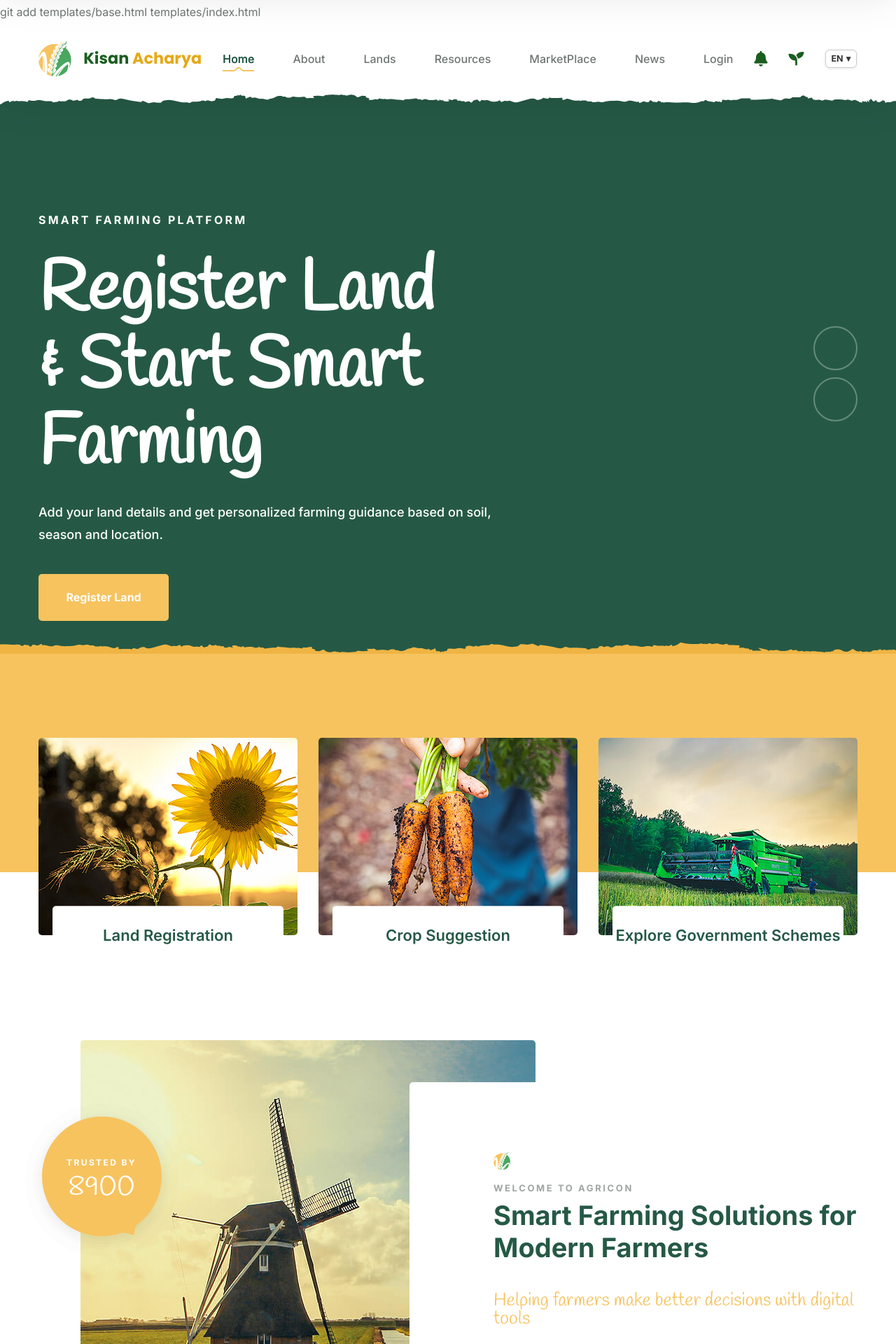
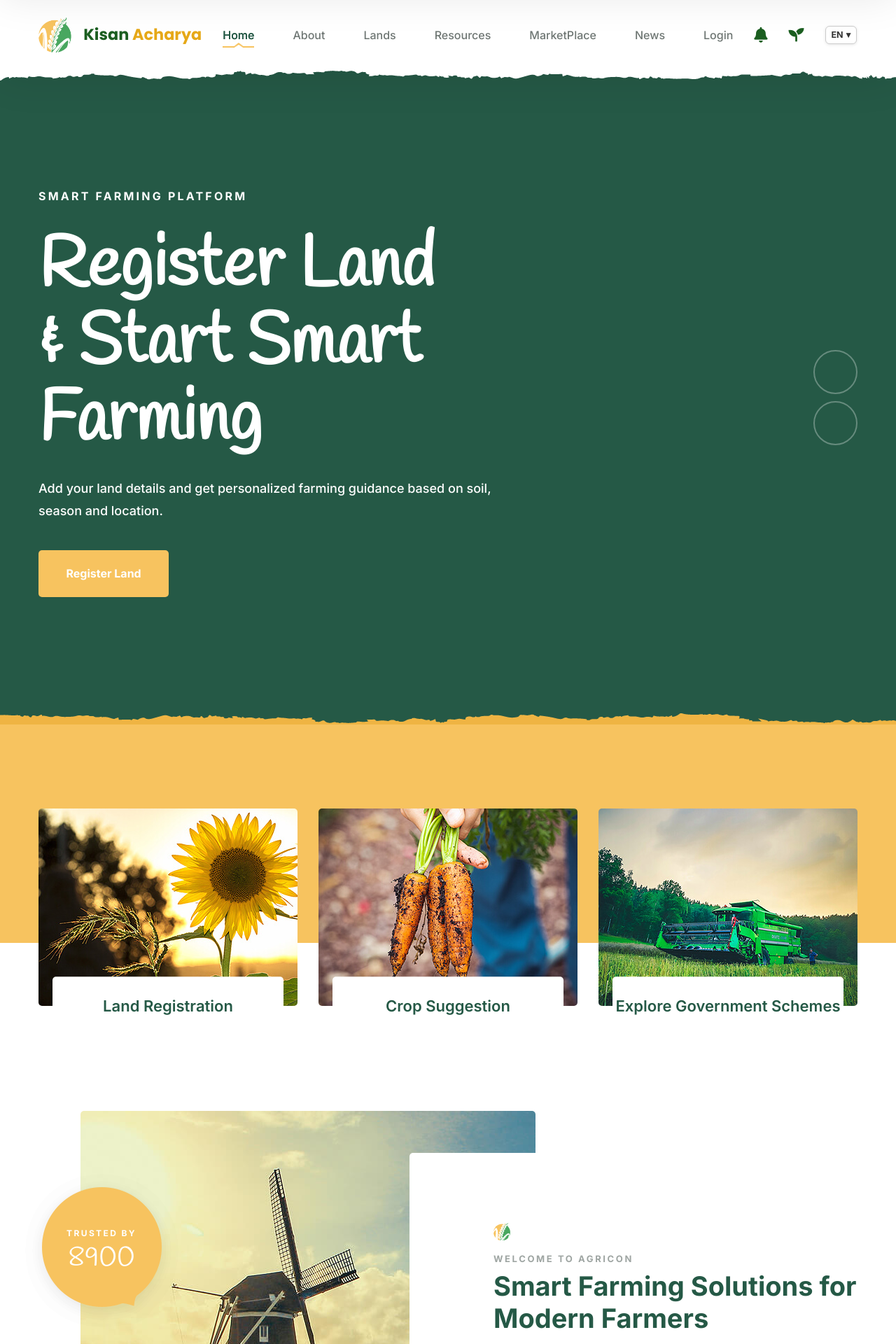
Before and after one commit to BhaveshParmar04/farming, a Django app: page / in a window 1280 px wide. Shown: the top 1920 px of the page at 70% size. Run offline with Django 5.2, Linux system fonts and the light colour scheme; data comes from the database, SQL or seed files in the repository; some libraries are stand-ins or nearby versions.

Commit message:
updated files

```diff
--- a/smartfarming/templates/base.html
+++ b/smartfarming/templates/base.html
@@ -183,8 +183,6 @@
       .main-slider .swiper-slide h2 span::after { display:none !important; }
       /* Hide Kisan Acharya theme search popup — we use our own */
       .search-popup { display:none !important; }
-      /* Hide the top weather bar from the header */
-      .weather-bar { display:none !important; }
       /* Fix service card image height */
       .service-two__card-image { height:220px !important; overflow:hidden; }
       .service-two__card-image img { height:220px !important; width:100% !important; object-fit:cover !important; display:block !important; }
@@ -407,7 +405,7 @@
       rel="stylesheet"
       href="{% static 'assets/css/bootstrap-select.min.css' %}"
     />
-    <link rel="stylesheet" href="{% static 'assets/css/agrikon-icons.css' %}" />
+    <link rel="stylesheet" href="{% static 'assets/css/Kisan Acharya-icons.css' %}" />
     <link
       rel="stylesheet"
       href="{% static 'assets/css/nouislider.min.css' %}"
@@ -750,7 +748,6 @@
           </div>
         </div>
       </div>
-      {% block after_footer %}{% endblock %}
     </div>
     <!-- /.page-wrapper -->
 
@@ -890,6 +887,14 @@
             img.style.width = 'auto';
             img.style.display = 'block';
           });
+          var span = stickyLogo.querySelector('a > span');
+          if (span) span.style.fontSize = '1.1rem';
+        }
+      }, 300);
+    });
+    </script> img.style.maxWidth = 'none';
+            }
+          }
           var span = stickyLogo.querySelector('a > span');
           if (span) span.style.fontSize = '1.1rem';
         }
--- a/smartfarming/templates/index.html
+++ b/smartfarming/templates/index.html
@@ -1,4 +1,4 @@
-git add templates/base.html templates/index.html{% extends "base.html" %}
+{% extends "base.html" %}
 {% load static %}
 {% block title %}Home - Kisan Acharya{% endblock %}
 {% block content %}
@@ -1044,7 +1044,7 @@ git add templates/base.html templates/index.html{% extends "base.html" %}
             {% endif %}
           {% endfor %}
         {% endif %}
-        <form method="POST" action="" class="contact-one__form">
+        <form method="POST" action="{% url 'contact' %}" class="contact-one__form">
           {% csrf_token %}
           <div class="row">
             <div class="col-lg-12">
```
